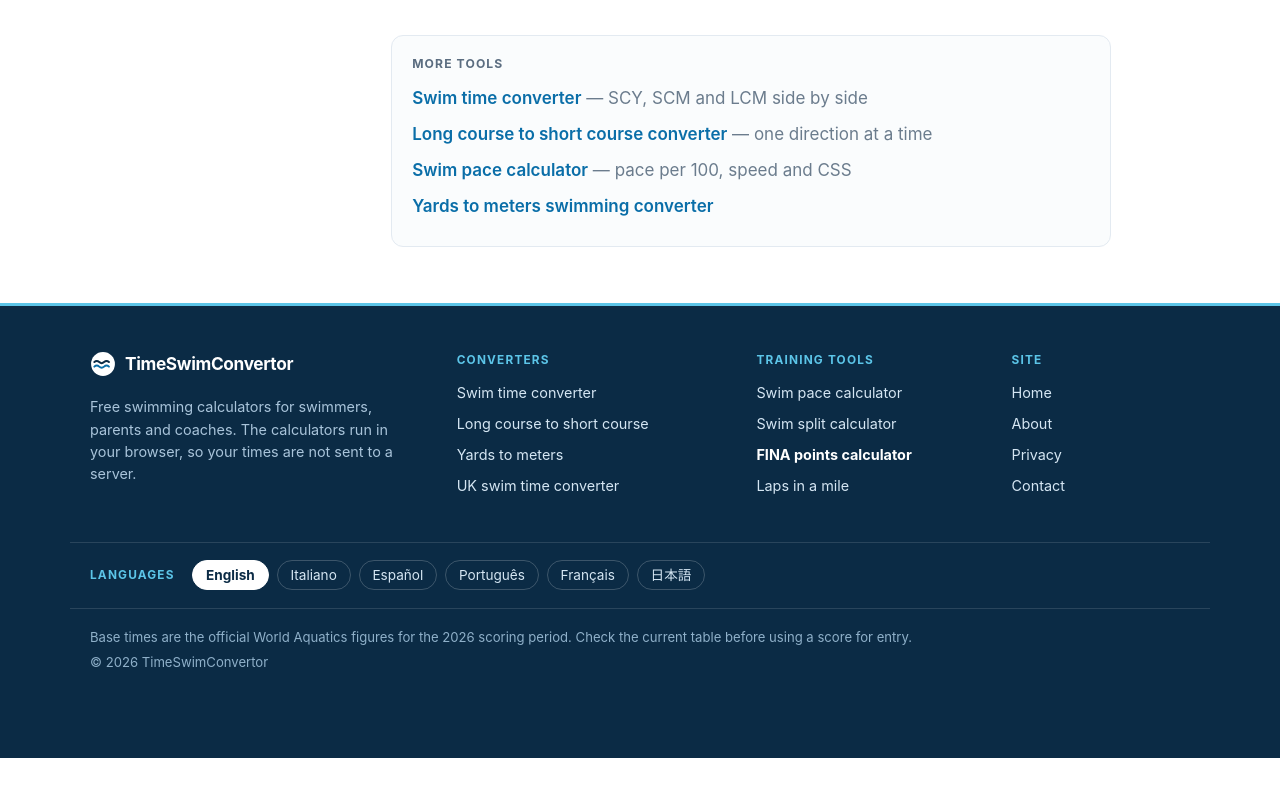
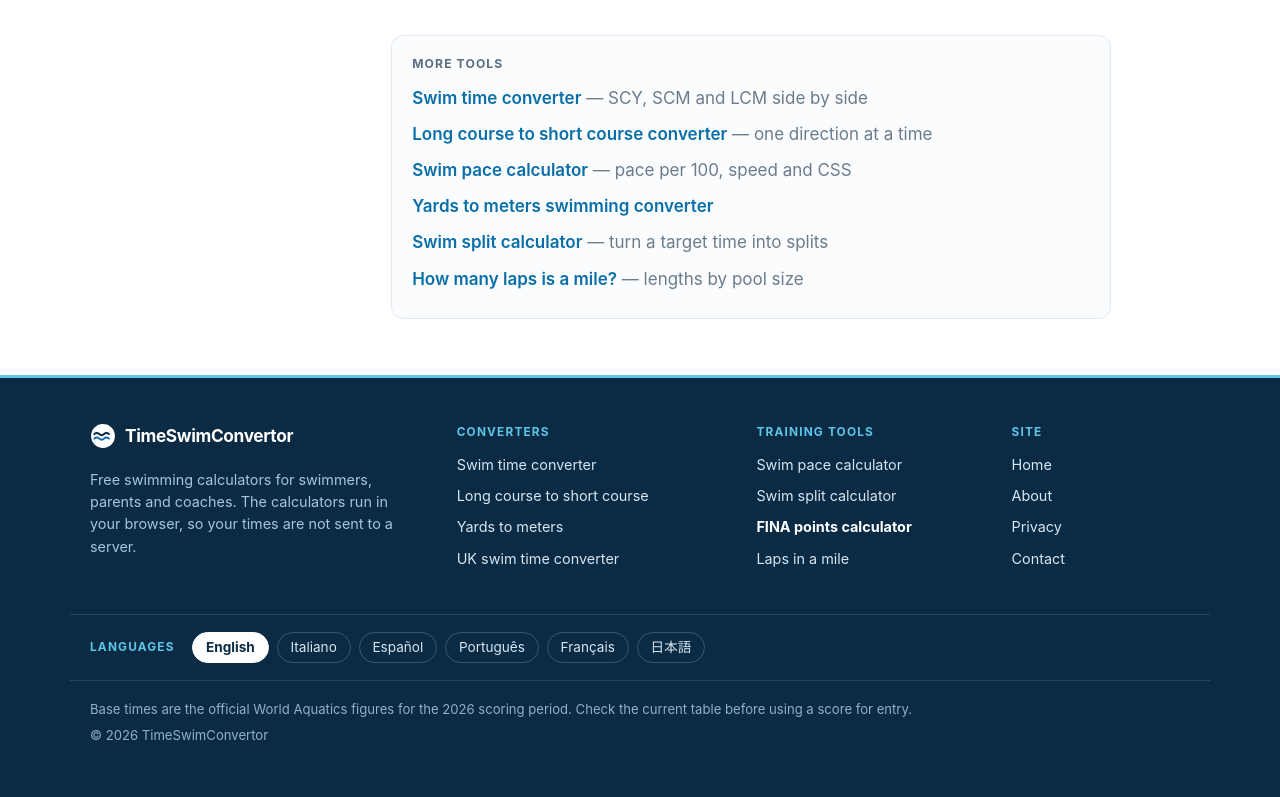
Before and after one commit to jhanzaibaltaf268/timeswimconvertor, a plain HTML site: page fina-points-calculator.html in a window 1280 px wide. Shown: the part 7658-8455 px from the top of the page. Before the commit the page ends 8416 px from the top, so only its background shows below. Drawn offline with Linux system fonts and the light colour scheme.

Commit message:
Complete hub-and-spoke links between sibling tool pages
Co-Authored-By: Claude Sonnet 5.5 <noreply@anthropic.com>
Claude-Session: https://claude.ai/code/session_012SFoEysrA648euz2jDRF9k

```diff
--- a/fina-points-calculator.html
+++ b/fina-points-calculator.html
@@ -391,6 +391,8 @@ figcaption{font-size:.83rem;color:#6b7c8d;margin-top:.5rem}
   <li><a href="/long-course-short-course-converter">Long course to short course converter</a> <span>— one direction at a time</span></li>
   <li><a href="/swim-pace-calculator">Swim pace calculator</a> <span>— pace per 100, speed and CSS</span></li>
   <li><a href="/yards-to-meters">Yards to meters swimming converter</a></li>
+  <li><a href="/split-calculator">Swim split calculator</a> <span>— turn a target time into splits</span></li>
+  <li><a href="/laps-in-a-mile-swimming">How many laps is a mile?</a> <span>— lengths by pool size</span></li>
 </ul></div>
 </main></div>
 
```
Also changed, not shown: split-calculator.html (+1 -0 lines), uk-swim-converter.html (+1 -0 lines).
